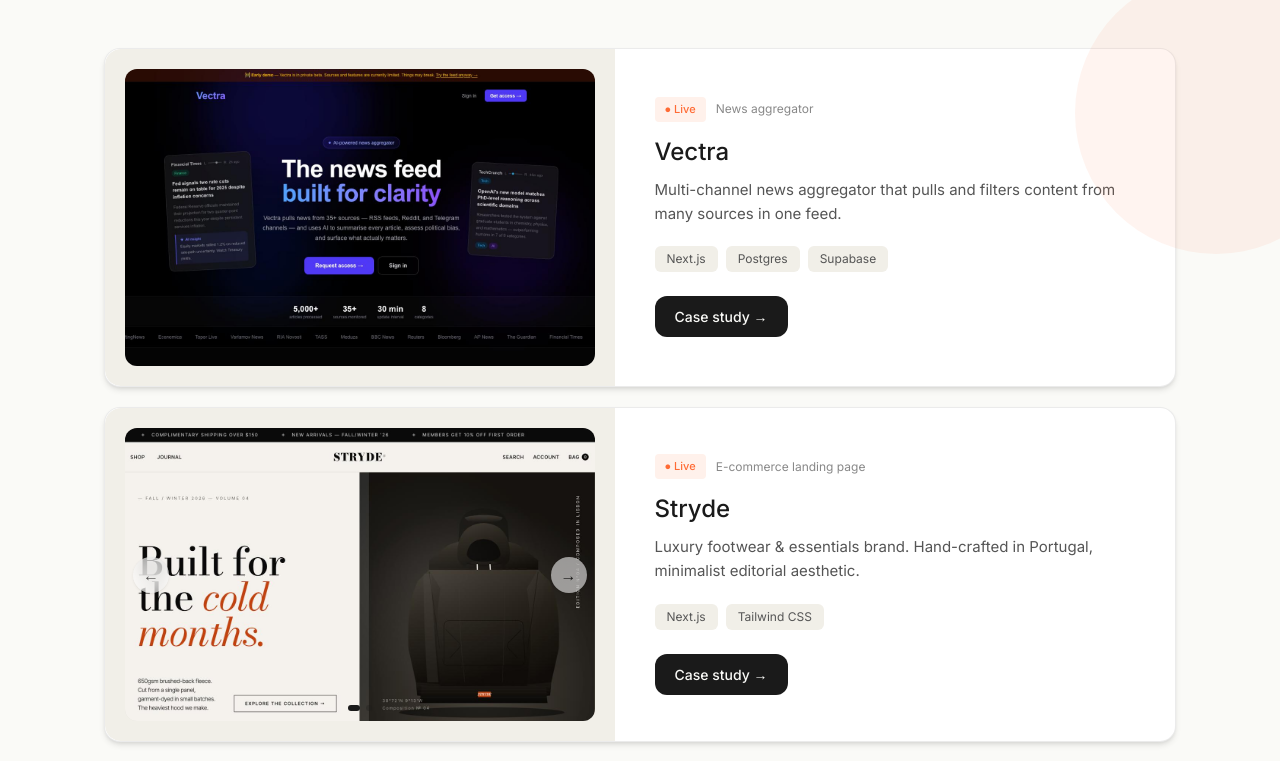
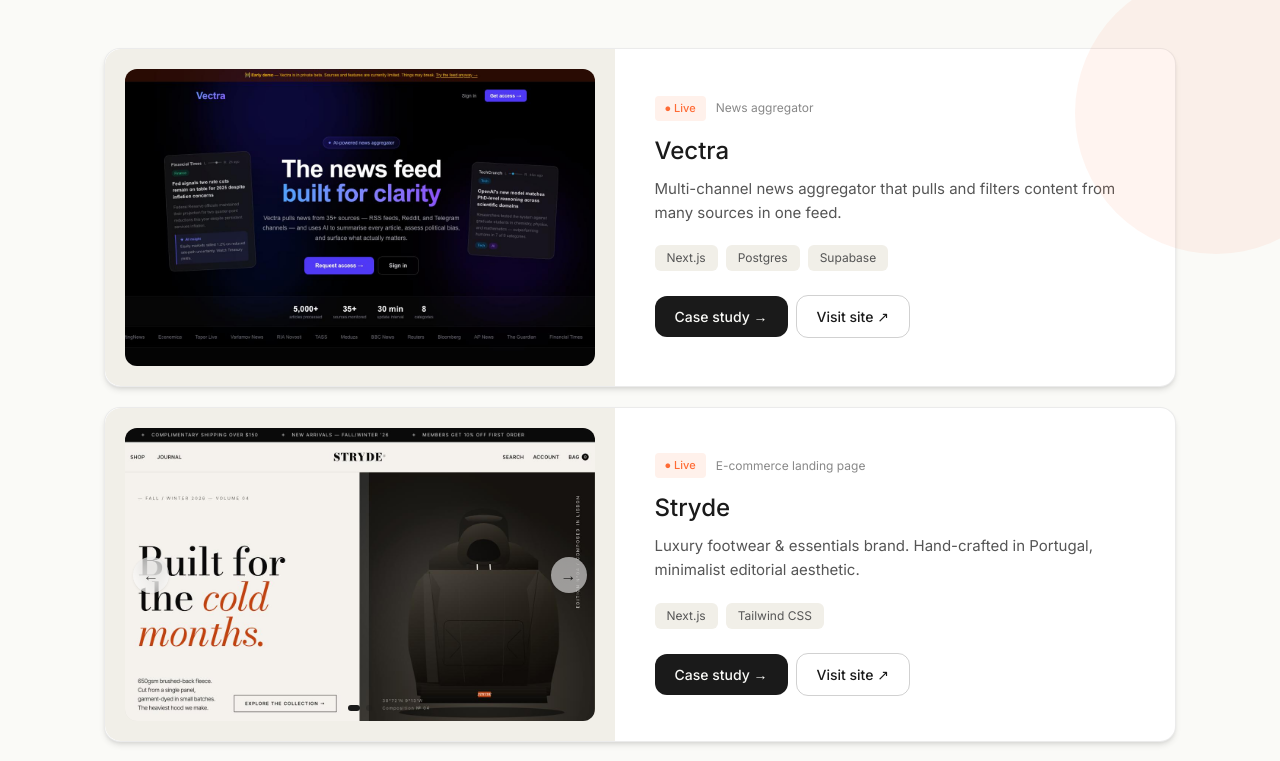
Before and after one commit to blankouk/Oasis, a Next.js app: page / in a window 1280 px wide. Shown: the part 1014-1775 px from the top of the page. Built offline with nearby package versions, Linux system fonts and the light colour scheme.

Commit message:
Add Visit site button directly on project cards

```diff
--- a/components/ProjectCard.tsx
+++ b/components/ProjectCard.tsx
@@ -77,13 +77,24 @@
               ))}
             </div>
           )}
-          {onCaseStudy && (
-            <div>
+          <div className="flex flex-wrap items-center gap-2">
+            {onCaseStudy && (
               <span className="inline-flex items-center rounded-xl bg-oasis-ink px-5 py-2.5 text-[13px] font-medium text-oasis-bg transition-opacity hover:opacity-80 lg:text-[14px]">
                 Case study →
               </span>
-            </div>
-          )}
+            )}
+            {project.url && (
+              <a
+                href={project.url}
+                target="_blank"
+                rel="noopener noreferrer"
+                onClick={(e) => e.stopPropagation()}
+                className="inline-flex items-center rounded-xl border border-oasis-ink/20 px-5 py-2.5 text-[13px] font-medium text-oasis-ink transition-colors hover:bg-oasis-chip lg:text-[14px]"
+              >
+                Visit site ↗
+              </a>
+            )}
+          </div>
         </div>
       </div>
     </div>
```
